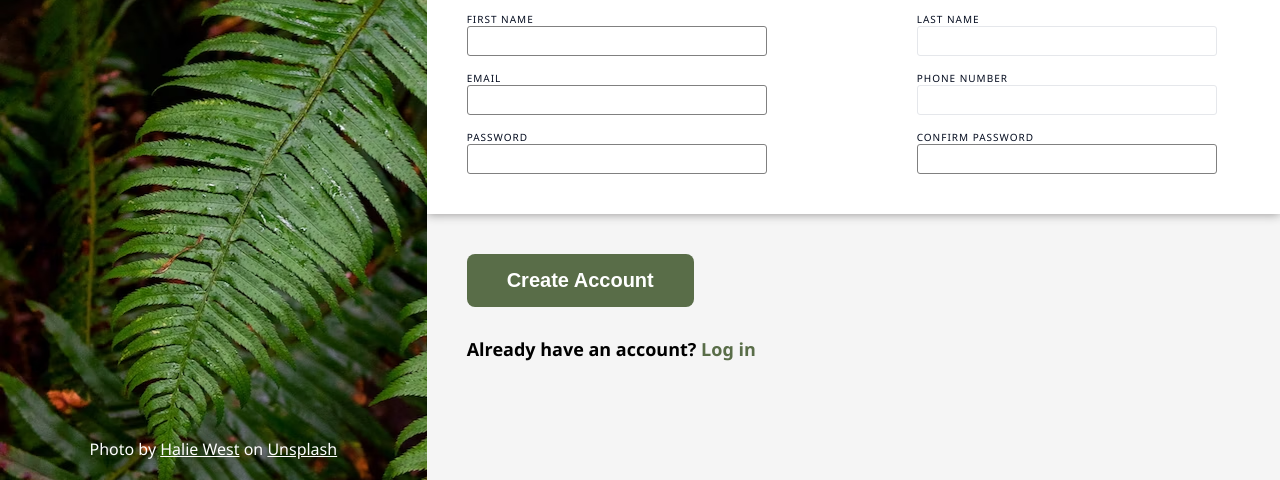
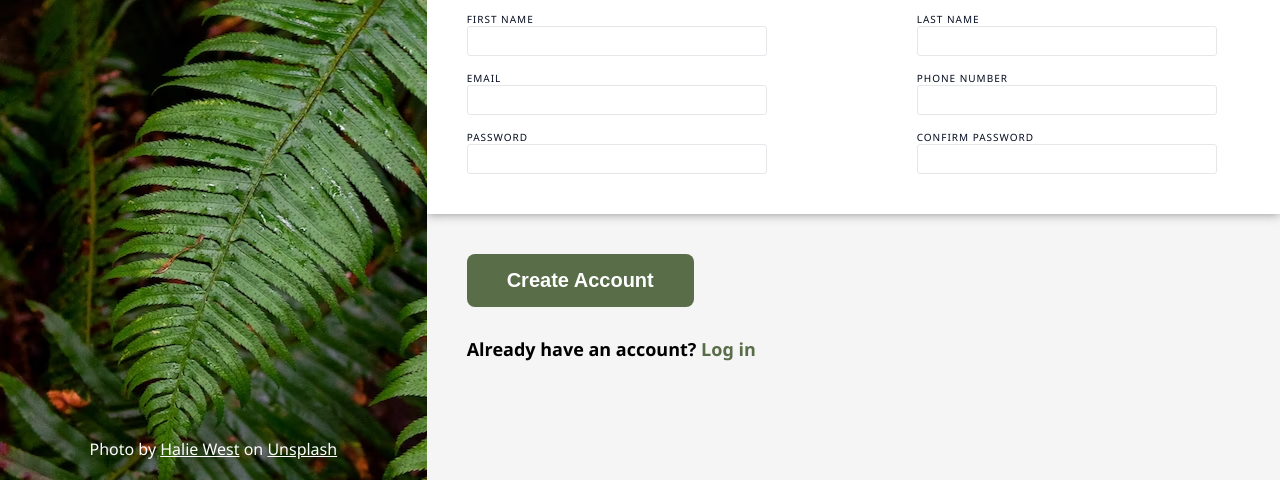
Before and after one commit to pixie-cheeks/signup-form, a plain HTML site: page index.html in a window 1280 px wide. Shown: the part 320-800 px from the top of the page. Drawn offline with Linux system fonts and the light colour scheme.

Commit message:
Remove the required attributes

```diff
--- a/index.html
+++ b/index.html
@@ -36,7 +36,7 @@
 				<div class="form-row">
 					<div class="cell">
 						<label for="fname">FIRST NAME</label>
-						<input type="text" id="fname" name="fname" required>
+						<input type="text" id="fname" name="fname">
 					</div>
 
 					<div class="cell">
@@ -47,7 +47,7 @@
 				<div class="form-row">
 					<div class="cell">
 						<label for="email">EMAIL</label>
-						<input type="email" id="email" name="email" required>
+						<input type="email" id="email" name="email">
 					</div>
 
 					<div class="cell">
@@ -58,13 +58,13 @@
 				<div class="form-row">
 					<div class="cell">
 						<label for="password">PASSWORD</label>
-						<input type="password" id="password" name="password" required>
+						<input type="password" id="password" name="password">
 						<div class="mismatch"></div>
 					</div>
 
 					<div class="cell">
 						<label for="conf-password">CONFIRM PASSWORD</label>
-						<input type="password" id="conf-password" name="conf-password" required>
+						<input type="password" id="conf-password" name="conf-password">
 					</div>
 				</div>
 			</form>
--- a/style.css
+++ b/style.css
@@ -190,10 +190,6 @@ form {
 	box-shadow: 2px 2px 4px rgb(167, 163, 163);
 }
 
-.cell > input:required {
-	border: 0.1rem solid gray;
-}
-
 .cell > input.error {
 	border: 0.1rem solid red;
 }
```
